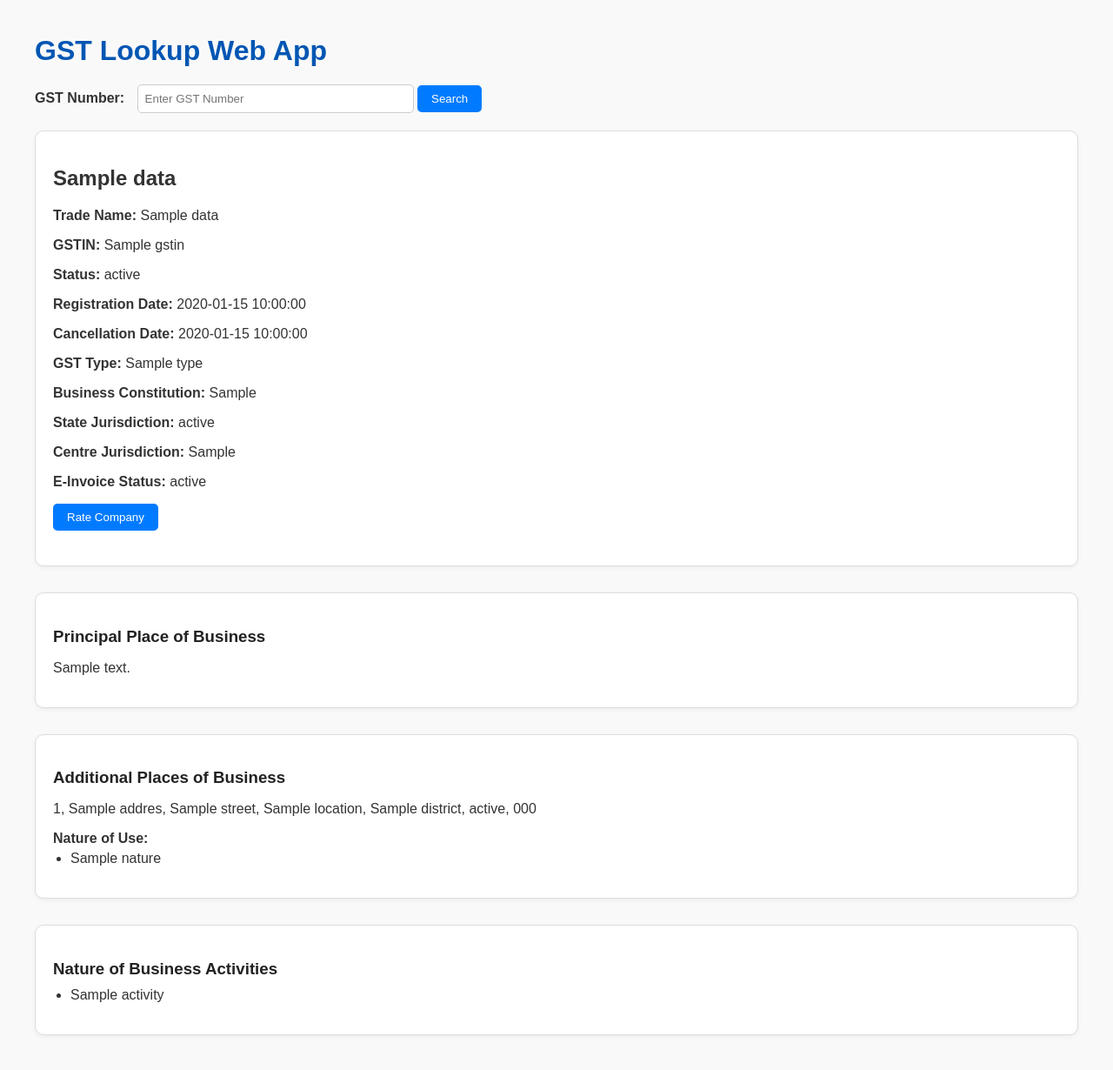
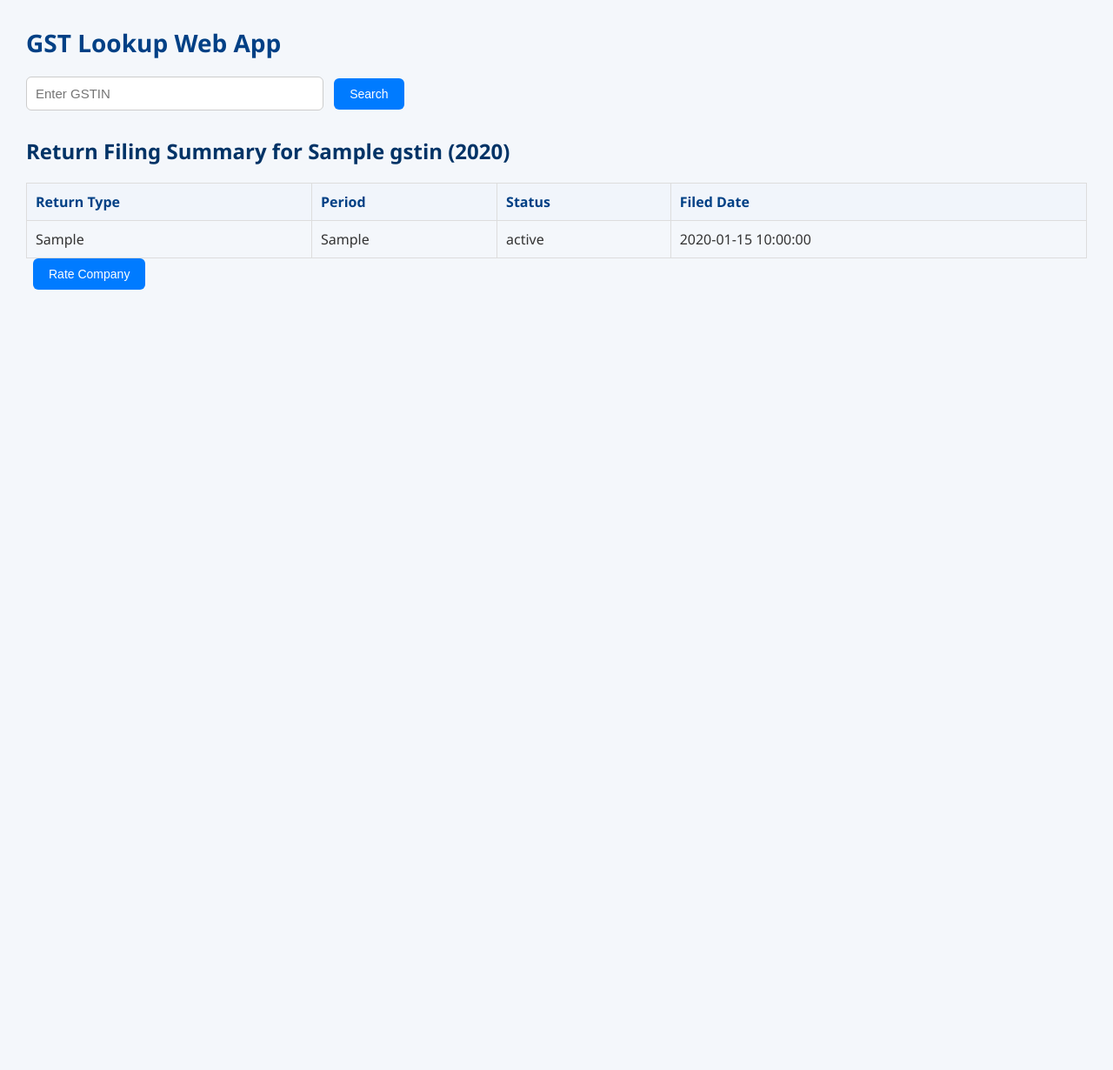
Before and after one commit to Aryanchauhan26/gst-webapp, a FastAPI app: template templates/index.html in a window 1280 px wide. Shown: the whole page at 87% size. After the commit the page ends 333 px from the top, so only its background shows below. Run offline with FastAPI, Linux system fonts and the light colour scheme; the template is opened without the code that fills it: most values are stand-ins (such as "Sample title", 1, 10 or a date in 2020).

Commit message:
Updated app to use new GST Return Filing API and refreshed UI

```diff
--- a/main.py
+++ b/main.py
@@ -10,10 +10,8 @@ app = FastAPI()
 app.mount("/static", StaticFiles(directory="static"), name="static")
 templates = Jinja2Templates(directory="templates")
 
-# New API details
-RAPIDAPI_KEY  = "08cbf9855dmsh5c8d8660645305cp1a8713jsn17eca3b207a5"
-NEW_API_HOST = "gst-return-filing-data.p.rapidapi.com"
-OLD_API_HOST = "gst-insights-api.p.rapidapi.com"
+RAPIDAPI_KEY = "08cbf9855dmsh5c8d8660645305cp1a8713jsn17eca3b207a5"
+API_HOST = "gst-return-filing-data.p.rapidapi.com"
 
 @app.get("/", response_class=HTMLResponse)
 def home(request: Request):
@@ -25,17 +23,17 @@ def fetch_gst_returns(request: Request, gstin: str = Form(...)):
     if len(gstin) != 15 or not gstin.isalnum():
         return templates.TemplateResponse("index.html", {
             "request": request,
-            "error": "❌ Invalid GST Number. Please enter a valid 15-character GSTIN in UPPERCASE.",
+            "error": "❌ Invalid GST Number. Please enter a valid 15-character GSTIN.",
             "data": None
         })
 
     current_year = datetime.now().year
-    financial_year = f"{current_year-1}-{str(current_year)[-2:]}"  # Example: 2024-25
+    financial_year = f"{current_year - 1}-{str(current_year)[-2:]}"  # Example: 2024-25
 
-    url = f"https://{NEW_API_HOST}/v1/gst-returns/{gstin}/{financial_year}"
+    url = f"https://{API_HOST}/v1/gst-returns/{gstin}/{financial_year}"
     headers = {
         "X-RapidAPI-Key": RAPIDAPI_KEY,
-        "X-RapidAPI-Host": NEW_API_HOST
+        "X-RapidAPI-Host": API_HOST
     }
 
     try:
@@ -49,13 +47,12 @@ def fetch_gst_returns(request: Request, gstin: str = Form(...)):
                 "data": None
             })
 
-        data = result["data"]
         return templates.TemplateResponse("index.html", {
             "request": request,
             "data": {
                 "gstin": gstin,
                 "financialYear": financial_year,
-                "returnSummary": data
+                "returns": result["data"]
             },
             "error": None
         })
@@ -69,55 +66,42 @@ def fetch_gst_returns(request: Request, gstin: str = Form(...)):
 
 @app.get("/rate", response_class=HTMLResponse)
 def rate_company(request: Request, gstin: str):
-    url = f"https://{OLD_API_HOST}/getGSTDetailsUsingGST/{gstin}"
+    current_year = datetime.now().year
+    financial_year = f"{current_year - 1}-{str(current_year)[-2:]}"
+    url = f"https://{API_HOST}/v1/gst-returns/{gstin}/{financial_year}"
     headers = {
         "X-RapidAPI-Key": RAPIDAPI_KEY,
-        "X-RapidAPI-Host": OLD_API_HOST
+        "X-RapidAPI-Host": API_HOST
     }
 
     try:
         response = requests.get(url, headers=headers)
         result = response.json()
+        filings = result.get("data", [])
 
-        if not result.get("data"):
+        if not filings:
             return templates.TemplateResponse("rate.html", {
                 "request": request,
-                "error": "Could not retrieve data for rating.",
+                "error": "No filing data found for rating.",
                 "rating": None
             })
 
-        data = result["data"]
-
-        score = 0
-        if data.get("status") == "Active":
-            score += 2
-        if data.get("eInvoiceStatus") == "Enabled":
-            score += 2
-        if data.get("natureOfBusinessActivity"):
-            score += 1
-        if len(data.get("additionalAddress", [])) > 0:
-            score += 1
-        if not data.get("cancelledDate"):
-            score += 2
-
-        rating_out_of_5 = round(score / 8 * 5, 1)
+        filed_returns = sum(1 for f in filings if f.get("filingStatus", "").lower() == "filed")
+        total_returns = len(filings)
+        score = (filed_returns / total_returns) * 5 if total_returns else 0
 
         return templates.TemplateResponse("rate.html", {
             "request": request,
-            "rating": rating_out_of_5,
-            "details": {
-                "status": data.get("status"),
-                "eInvoiceStatus": data.get("eInvoiceStatus"),
-                "businessActivity": data.get("natureOfBusinessActivity", []),
-                "additionalAddresses": len(data.get("additionalAddress", [])),
-                "cancelledDate": data.get("cancelledDate")
-            },
+            "rating": round(score, 1),
+            "filed": filed_returns,
+            "total": total_returns,
+            "financialYear": financial_year,
             "error": None
         })
 
     except Exception as e:
         return templates.TemplateResponse("rate.html", {
             "request": request,
-            "error": f"Error fetching data: {str(e)}",
+            "error": f"Rating fetch failed: {str(e)}",
             "rating": None
         })
--- a/static/style.css
+++ b/static/style.css
@@ -1,76 +1,119 @@
-/* General page layout */
+/* General layout */
 body {
-    font-family: Arial, sans-serif;
-    background-color: #f9f9f9;
-    margin: 40px;
+    font-family: "Segoe UI", Tahoma, Geneva, Verdana, sans-serif;
+    background-color: #f4f7fb;
     color: #333;
+    margin: 30px;
+    padding: 0;
 }
 
-/* Heading */
+/* Headings */
 h1 {
-    color: #0056b3;
+    color: #004085;
+    font-size: 28px;
     margin-bottom: 20px;
 }
 
-/* Form styling */
-form {
-    margin-bottom: 20px;
+h2 {
+    color: #003366;
+    margin-top: 30px;
 }
 
-label {
-    font-weight: bold;
-    margin-right: 10px;
+h3 {
+    color: #003366;
+    margin-top: 20px;
+}
+
+/* Form layout */
+form {
+    margin-bottom: 25px;
 }
 
 input[type="text"] {
-    padding: 8px;
-    width: 300px;
+    padding: 10px;
+    width: 320px;
     border: 1px solid #ccc;
-    border-radius: 5px;
+    border-radius: 6px;
+    font-size: 15px;
 }
 
 button {
-    padding: 8px 16px;
+    padding: 10px 18px;
     background-color: #007bff;
     color: white;
     border: none;
-    border-radius: 5px;
+    border-radius: 6px;
+    font-size: 14px;
     cursor: pointer;
+    margin-left: 8px;
 }
 
 button:hover {
     background-color: #0056b3;
 }
 
-/* Card styling */
-.card {
-    background-color: white;
-    border: 1px solid #ddd;
-    padding: 20px;
-    margin-top: 20px;
-    border-radius: 10px;
-    box-shadow: 0 2px 5px rgba(0, 0, 0, 0.05);
+/* Error text */
+.error {
+    color: #d9534f;
+    font-weight: bold;
+    margin-top: 10px;
 }
 
-/* Section headings */
+/* Cards */
+.card {
+    background: #ffffff;
+    border: 1px solid #ddd;
+    border-radius: 8px;
+    padding: 20px;
+    margin-top: 25px;
+    box-shadow: 0 2px 8px rgba(0, 0, 0, 0.03);
+}
+
+/* Sections */
 .section {
     margin-top: 30px;
 }
 
-.section h3 {
-    margin-bottom: 10px;
-    color: #222;
+/* Table styling for returns */
+table {
+    width: 100%;
+    border-collapse: collapse;
+    margin-top: 15px;
 }
 
-/* Error message */
-.error {
-    color: red;
-    font-weight: bold;
-    margin-top: 10px;
+table th, table td {
+    padding: 10px;
+    border: 1px solid #ddd;
+    text-align: left;
 }
 
-/* List style */
-ul {
-    padding-left: 20px;
-    margin-top: 5px;
+table th {
+    background-color: #f1f5fb;
+    color: #004085;
 }
+
+/* Link back */
+a {
+    text-decoration: none;
+    color: #007bff;
+}
+
+a:hover {
+    text-decoration: underline;
+}
+
+/* Responsive */
+@media (max-width: 600px) {
+    input[type="text"] {
+        width: 100%;
+    }
+
+    button {
+        width: 100%;
+        margin-top: 10px;
+    }
+
+    table {
+        font-size: 14px;
+    }
+}
--- a/templates/index.html
+++ b/templates/index.html
@@ -1,17 +1,16 @@
 <!DOCTYPE html>
 <html>
 <head>
-    <meta charset="UTF-8">
+    <meta charset="UTF-8" />
+    <meta name="viewport" content="width=device-width, initial-scale=1" />
     <title>GST Lookup Web App</title>
-    <link rel="stylesheet" href="/static/style.css">
+    <link rel="stylesheet" href="/static/style.css" />
 </head>
 <body>
-
     <h1>GST Lookup Web App</h1>
 
     <form method="post">
-    <label for="gstin">GST Number:</label>
-    <input type="text" id="gstin" name="gstin" placeholder="Enter GST Number" required>
+        <input type="text" name="gstin" placeholder="Enter GSTIN" required />
         <button type="submit">Search</button>
     </form>
 
@@ -20,74 +19,32 @@
     {% endif %}
 
     {% if data %}
-    <div class="card">
-        <h2>{{ data.legalName }}</h2>
-        <p><strong>Trade Name:</strong> {{ data.tradeName }}</p>
-        <p><strong>GSTIN:</strong> {{ data.gstin }}</p>
-        <p><strong>Status:</strong> {{ data.status }}</p>
-        <p><strong>Registration Date:</strong> {{ data.registrationDate }}</p>
-        {% if data.cancellationDate %}
-            <p><strong>Cancellation Date:</strong> {{ data.cancellationDate }}</p>
-        {% endif %}
-        <p><strong>GST Type:</strong> {{ data.type }}</p>
-        <p><strong>Business Constitution:</strong> {{ data.businessConstitution }}</p>
-        <p><strong>State Jurisdiction:</strong> {{ data.stateJurisdiction }}</p>
-        <p><strong>Centre Jurisdiction:</strong> {{ data.centreJurisdiction }}</p>
-        <p><strong>E-Invoice Status:</strong> {{ data.eInvoiceStatus }}</p>
+        <h2>Return Filing Summary for {{ data.gstin }} ({{ data.financialYear }})</h2>
+        <table border="1" cellpadding="8">
+            <thead>
+                <tr>
+                    <th>Return Type</th>
+                    <th>Period</th>
+                    <th>Status</th>
+                    <th>Filed Date</th>
+                </tr>
+            </thead>
+            <tbody>
+                {% for r in data.returns %}
+                <tr>
+                    <td>{{ r.returnType }}</td>
+                    <td>{{ r.filingPeriod }}</td>
+                    <td>{{ r.filingStatus }}</td>
+                    <td>{{ r.lastFiledDate }}</td>
+                </tr>
+                {% endfor %}
+            </tbody>
+        </table>
 
         <form method="get" action="/rate">
             <input type="hidden" name="gstin" value="{{ data.gstin }}">
             <button type="submit">Rate Company</button>
         </form>
-    </div>
-
-    <div class="card section">
-        <h3>Principal Place of Business</h3>
-        <p>{{ data.principalAddress }}</p>
-    </div>
-
-    <div class="card section">
-        <h3>Additional Places of Business</h3>
-        {% if data.additionalAddresses %}
-            {% for addr in data.additionalAddresses %}
-                <div style="margin-bottom: 15px;">
-                    <p>
-                        {{ addr.address.door_num }}, {{ addr.address.building_name }},
-                        {{ addr.address.street }}, {{ addr.address.location }},
-                        {{ addr.address.district }}, {{ addr.address.state }},
-                        {{ addr.address.pin_code }}
-                    </p>
-                    <strong>Nature of Use:</strong>
-                    <ul>
-                        {% if addr.nature is string %}
-                            {% for nature in addr.nature.split(',') %}
-                                <li>{{ nature.strip() }}</li>
-                            {% endfor %}
-                        {% else %}
-                            {% for nature in addr.nature %}
-                                <li>{{ nature }}</li>
-                            {% endfor %}
     {% endif %}
-                    </ul>
-                </div>
-            {% endfor %}
-        {% else %}
-            <p>No additional places of business listed.</p>
-        {% endif %}
-    </div>
-
-    {% if data.businessActivityNature %}
-    <div class="card section">
-        <h3>Nature of Business Activities</h3>
-        <ul>
-            {% for activity in data.businessActivityNature %}
-                <li>{{ activity }}</li>
-            {% endfor %}
-        </ul>
-    </div>
-    {% endif %}
-
-{% endif %}
-
 </body>
 </html>
```
Also changed, not shown: templates/rate.html (+2 -25 lines). Lines whose indentation alone changed are shown as unchanged.
